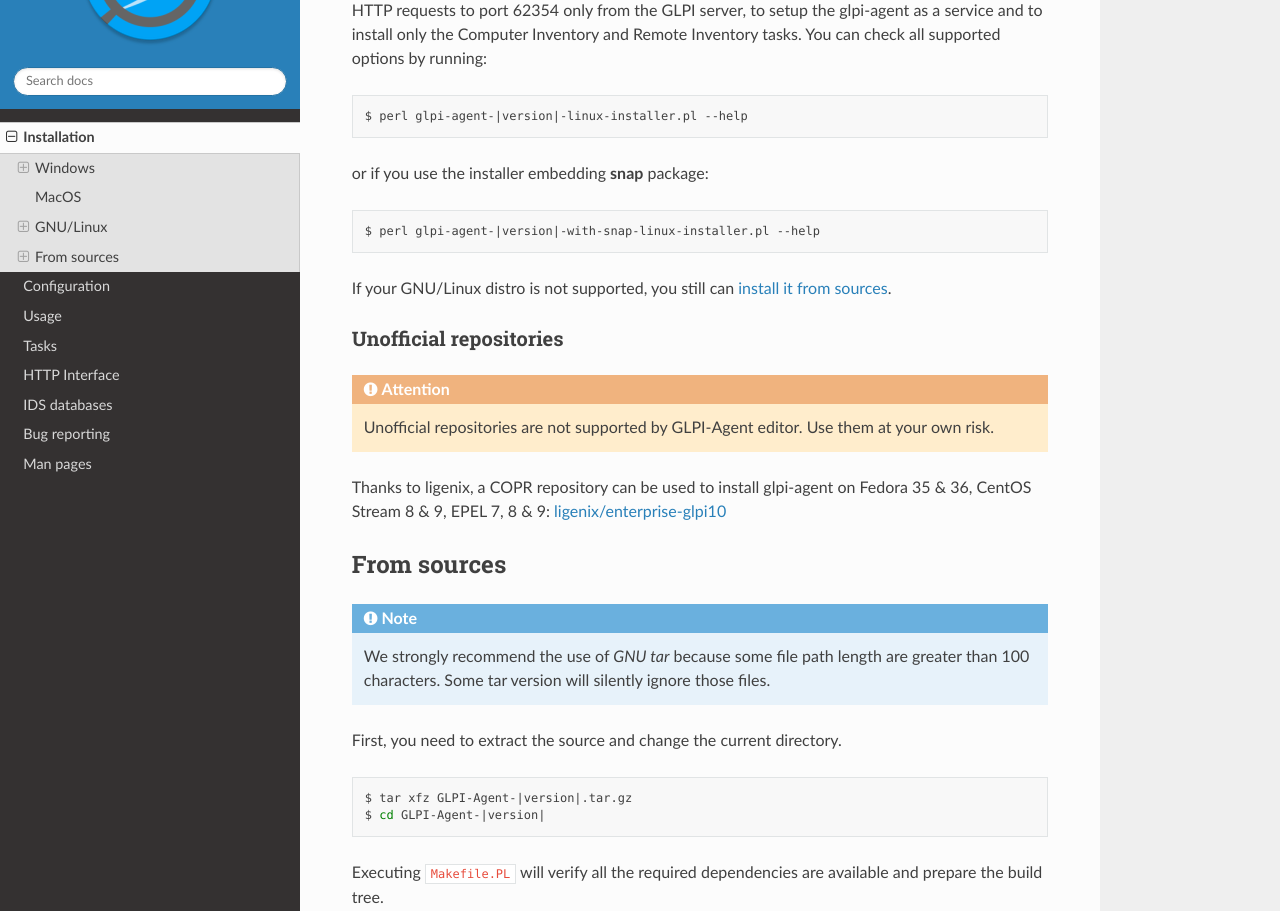
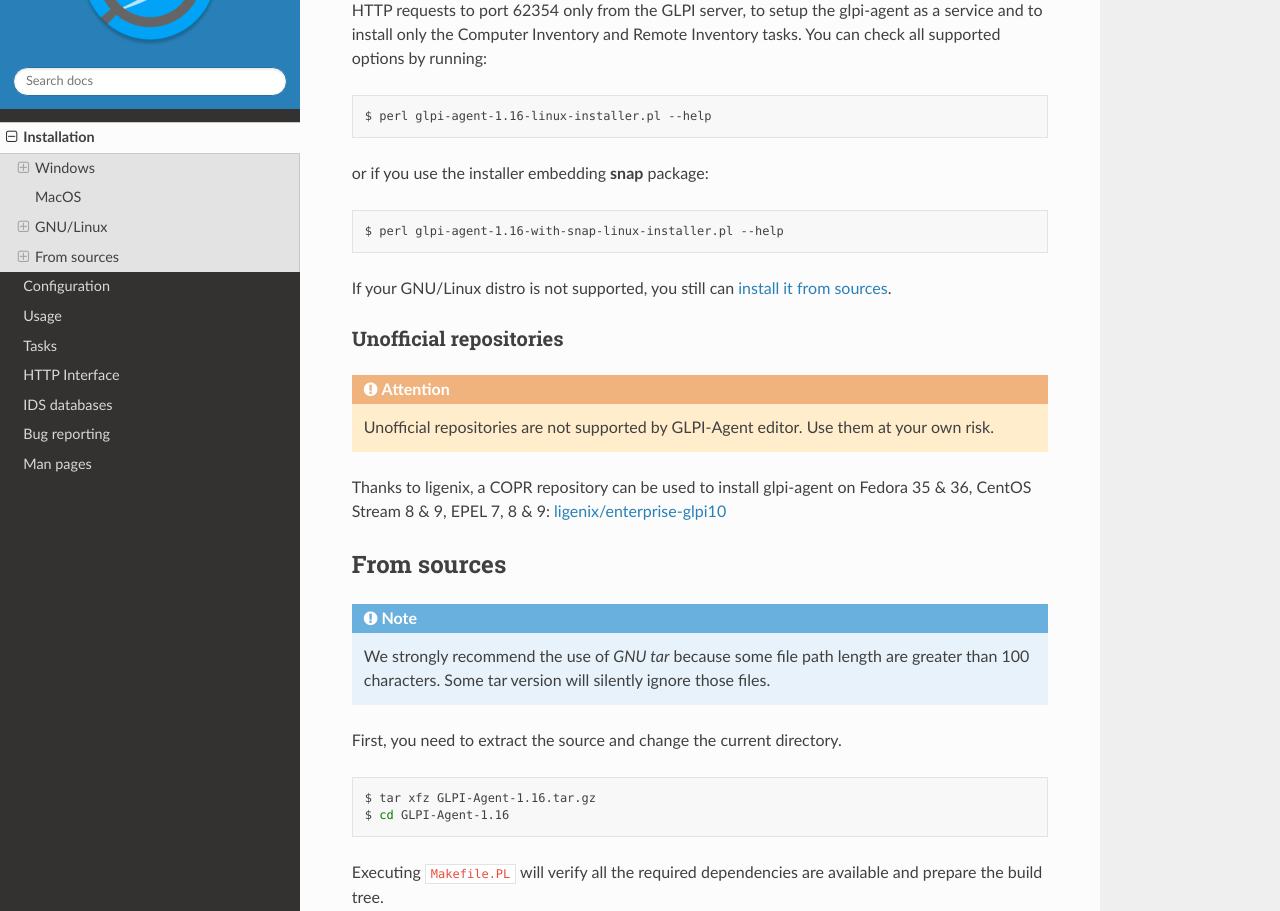
Before and after one commit to glpi-project/doc-agent, a Sphinx documentation site: the page built from source/installation/index.rst, in a window 1280 px wide and 1400 px high, scrolled down 5691 px. Shown: the part 151-1062 px from the top of the window. Built offline with Sphinx 7.4.7 and the Read the Docs theme 3.1.0, drawn with Linux system fonts in a browser that asks for light colours; some of the changed text lies outside the part shown.

Commit message:
Update version to 1.16

```diff
--- a/source/installation/index.rst
+++ b/source/installation/index.rst
@@ -204,7 +204,7 @@
 
 .. prompt:: bash
 
-   snap install --classic --dangerous GLPI-Agent-|version|_amd64.snap
+   snap install --classic --dangerous GLPI-Agent-1.16_amd64.snap
 
 After installation, you can easily configure the agent with the **set** ``snap`` sub-command:
 
@@ -249,13 +249,13 @@
 
 .. prompt:: bash
 
-   perl glpi-agent-|version|-linux-installer.pl --help
+   perl glpi-agent-1.16-linux-installer.pl --help
 
 or if you use the installer embedding **snap** package:
 
 .. prompt:: bash
 
-   perl glpi-agent-|version|-with-snap-linux-installer.pl --help
+   perl glpi-agent-1.16-with-snap-linux-installer.pl --help
 
 If your GNU/Linux distro is not supported, you still can :ref:`install it from sources <install-from-sources>`.
 
@@ -282,8 +282,8 @@
 
 .. prompt:: bash
 
-   tar xfz GLPI-Agent-|version|.tar.gz
-   cd GLPI-Agent-|version|
+   tar xfz GLPI-Agent-1.16.tar.gz
+   cd GLPI-Agent-1.16
 
 Executing ``Makefile.PL`` will verify all the required dependencies are available
 and prepare the build tree.
@@ -346,8 +346,8 @@
 
 .. prompt:: bash
 
-   tar xzf GLPI-Agent-|version|.tar.gz
-   cd GLPI-Agent-|version|
+   tar xzf GLPI-Agent-1.16.tar.gz
+   cd GLPI-Agent-1.16
 
 We use ``cpanm`` to fetch and extract the dependencies in the extlib directory:
 
--- a/source/installation/windows-command-line.rst
+++ b/source/installation/windows-command-line.rst
@@ -5,13 +5,13 @@
 
 .. prompt:: batch
 
-   GLPI-Agent-|version|-x64.msi /quiet SERVER=<URL>
+   GLPI-Agent-1.16-x64.msi /quiet SERVER=<URL>
 
 or:
 
 .. prompt:: batch
 
-   msiexec /i GLPI-Agent-|version|-x64.msi /quiet SERVER=<URL>
+   msiexec /i GLPI-Agent-1.16-x64.msi /quiet SERVER=<URL>
 
 All options can be defined in several places; the last taking precedence on all others:
 
```
Also changed, not shown: source/installation/linux-appimage.rst (+6 -6 lines).
